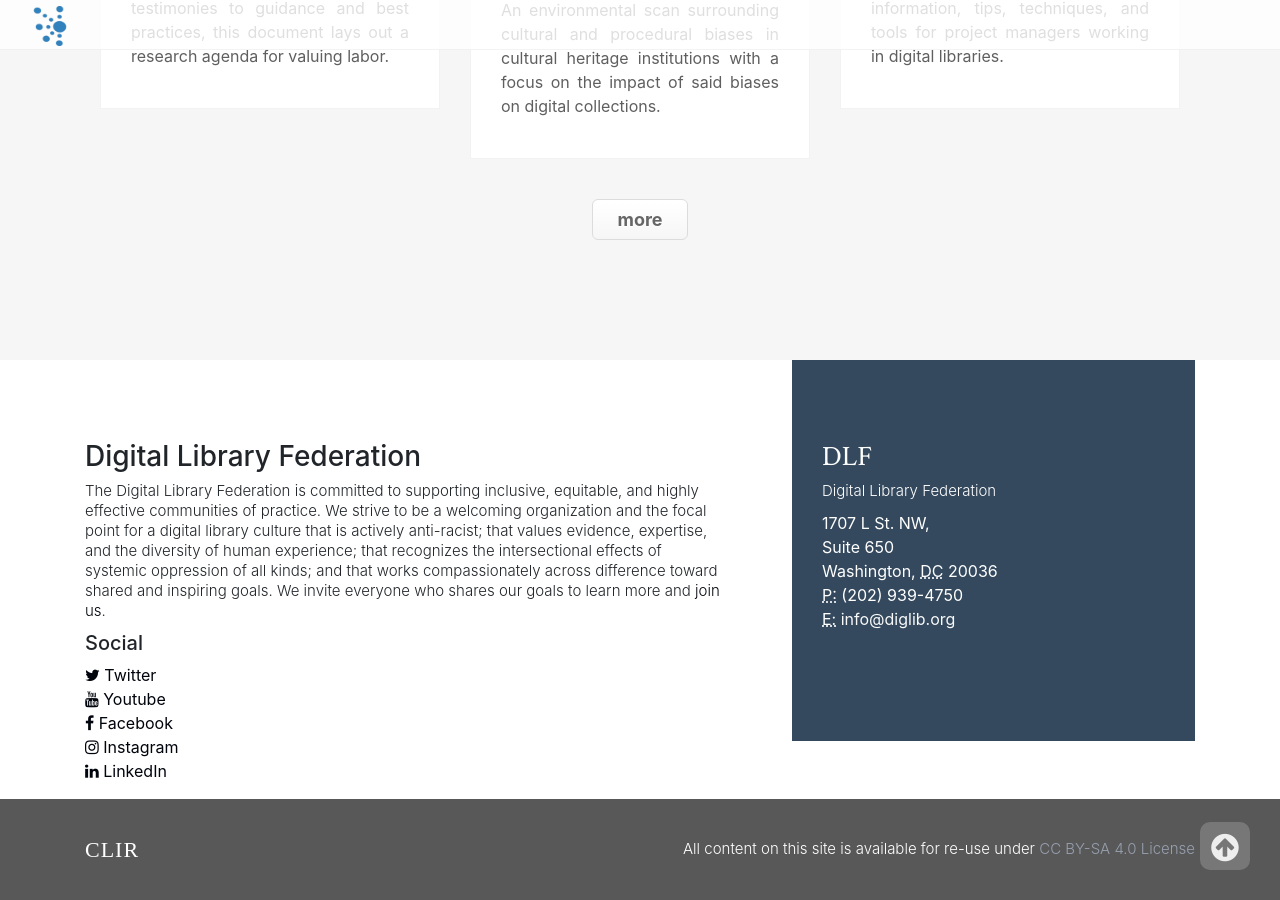
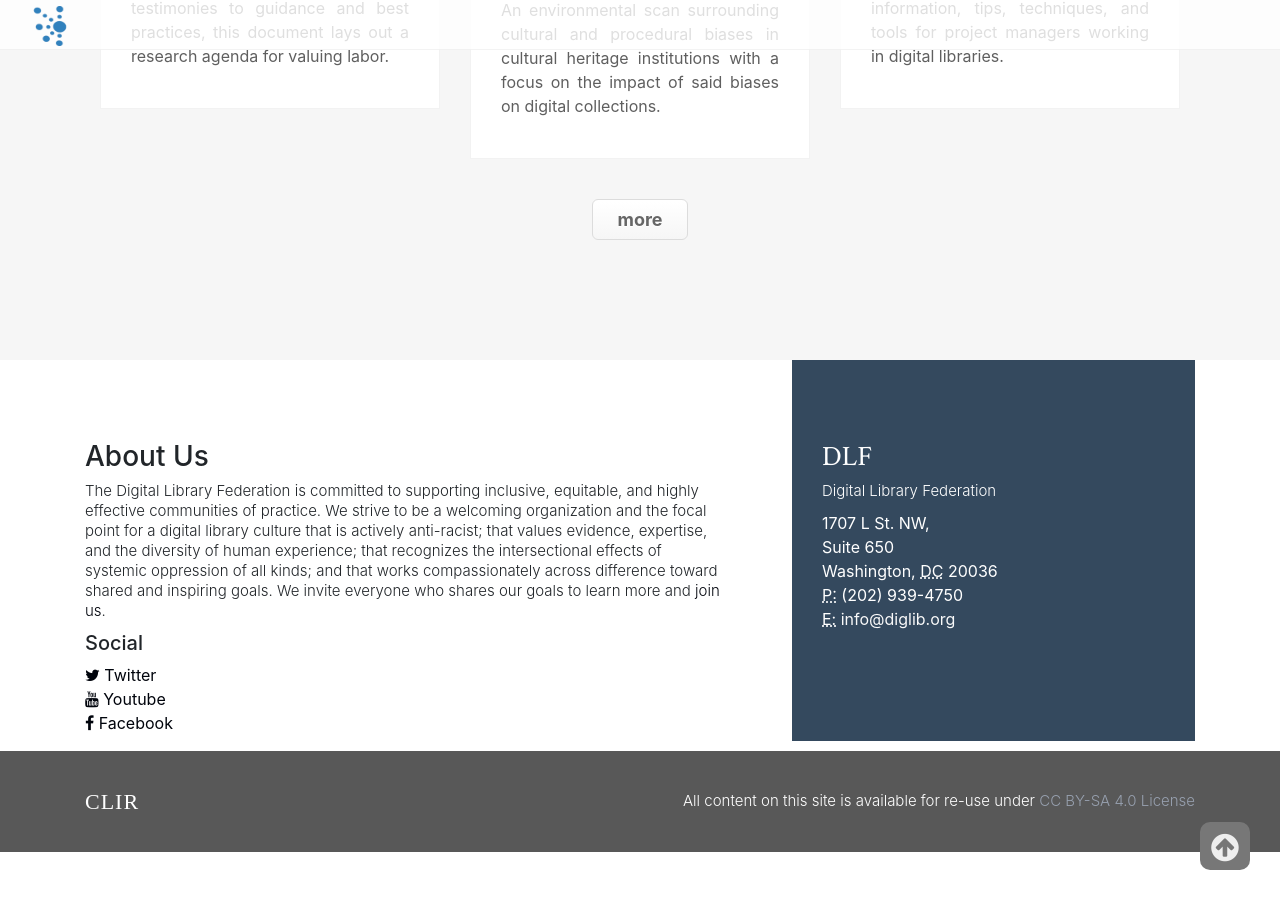
Before and after one commit to clirdlf/dashboard, a Jekyll site: the page built from index.html, in a window 1280 px wide and 900 px high, scrolled down 1940 px. Built offline with Jekyll 4.4.1, drawn with Linux system fonts in a browser that asks for light colours; nearby versions of some CDN libraries; a style sheet for code colours, icons or effects is not loaded.

Commit message:
Update social media icons

```diff
--- a/_includes/footer.html
+++ b/_includes/footer.html
@@ -3,7 +3,7 @@
   <div class="container">
     <div class="row">
       <div class="col-7">
-        <h3>Digital Library Federation</h3>
+        <h3>About Us</h3>
         <p>The Digital Library Federation is committed to supporting inclusive, equitable, and highly effective communities of practice. We strive to be a welcoming organization and the focal point for a digital library culture that is actively anti-racist; that values evidence, expertise, and the diversity of human experience; that recognizes the intersectional effects of systemic oppression of all kinds; and that works compassionately across difference toward shared and inspiring goals. We invite everyone who shares our goals to learn more and <a href="https://www.diglib.org/about/join/">join us</a>.</p>
         <h5>Social</h5>
         <ul class="list-unstyled">
@@ -22,18 +22,6 @@
               <a href="https://www.facebook.com/CLIRDLF">
                 <i class="fa fa-facebook"></i>
                 Facebook
-              </a>
-            </li>
-            <li>
-              <a href="https://www.instagram.com/clirdlf/">
-                <i class="fa fa-instagram"></i>
-                Instagram
-              </a>
-            </li>
-            <li>
-              <a href="https://www.linkedin.com/groups/4836034/profile">
-                <i class="fa fa-linkedin"></i>
-                LinkedIn
               </a>
             </li>
           </ul>
```
